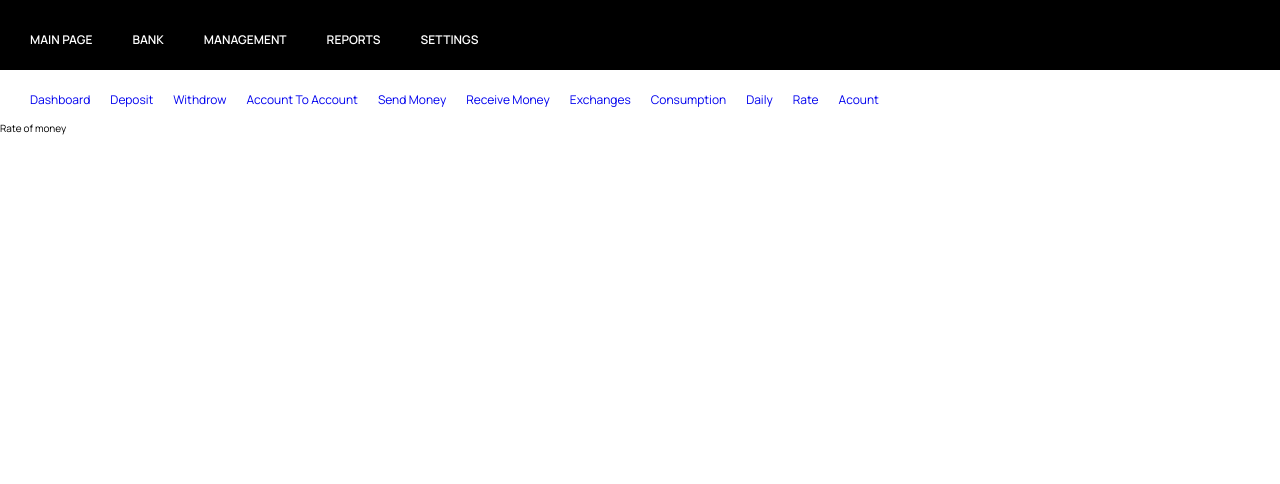
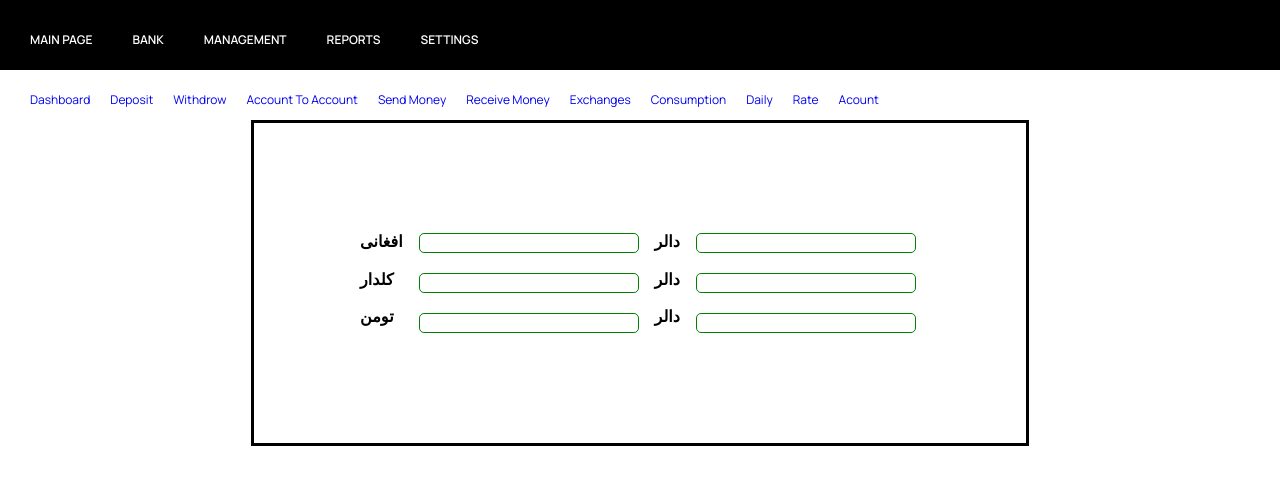
Before and after one commit to Ehsanullah946/ExchangeProject, a React (Vite) app: page /main/rate in a window 1280 px wide. Shown: the top 484 px of the page. Built offline with nearby package versions, Linux system fonts and the light colour scheme.

Commit message:
styling RatePage

```diff
--- a/src/component/Main/Rate.jsx
+++ b/src/component/Main/Rate.jsx
@@ -1,7 +1,30 @@
+import styles from './Rate.module.css'
 function Rate() {
+    // const date=new Date();
     return (
-        <div>
-            Rate of money
+        <div className={styles.container}>
+           <form action="" className={styles.formContainer}>
+              <div className={styles.labelPart1}>
+                <label>افغانی</label>
+                <label>کلدار</label>
+                <label>تومن</label>
+              </div>
+              <div className={styles.inputPart1}>
+              <input type="text" />
+              <input type="text" />
+              <input type="text" />
+              </div>
+              <div className={styles.labelPart2}>
+                <label>دالر</label>
+                <label>دالر</label>
+                <label>دالر</label>
+              </div>
+              <div className={styles.inputPart2}>
+              <input type="text" />
+              <input type="text" />
+              <input type="text" />
+              </div>
+           </form>
         </div>
     )
 }
--- /dev/null
+++ b/src/component/Main/Rate.module.css
@@ -0,0 +1,33 @@
+*{
+    padding: 0;
+    margin: 0;
+    box-sizing: border-box;
+}
+body{
+}
+
+.container{
+    padding: 100px;
+    margin: auto;
+    border: 3px solid black;
+    width: fit-content;
+}
+.labelPart1,.labelPart2{
+    display: flex;
+    flex-direction: column;
+}
+.inputPart1,.inputPart2{
+    display: flex;
+    flex-direction: column;
+
+}
+.formContainer{
+    display: flex;
+}
+.formContainer input{
+    margin: 10px;
+    width: 220px;
+}
+.formContainer label{
+    margin:6px;
+}
```
